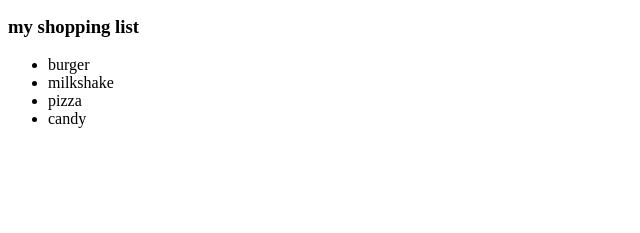
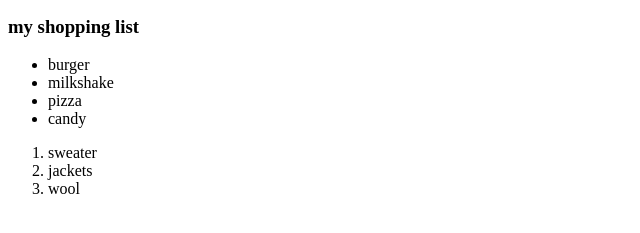
Before and after one commit to bridgett65/frontend, a plain HTML site: page index.html in a window 1280 px wide. Shown: the part 101-334 px from the top of the page, without its empty margins (0-640 px from the left). Drawn offline with Linux system fonts and the light colour scheme.

Commit message:
wildlife

```diff
--- a/index.html
+++ b/index.html
@@ -15,6 +15,11 @@
         <li>pizza</li>
         <li>candy</li>
     </ul>
+    <ol>
+        <li>sweater</li>
+        <li>jackets</li>
+        <li>wool</li>
+    </ol>
 
 </body>
 </html>
```
Also changed, not shown: clothes.html (added).
